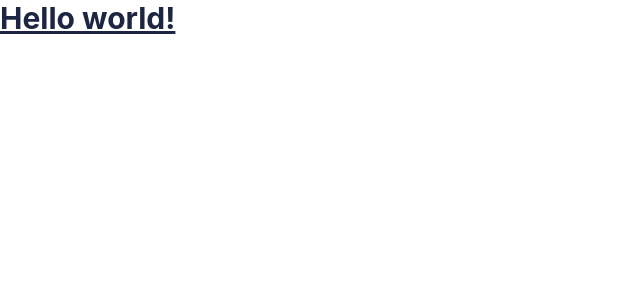
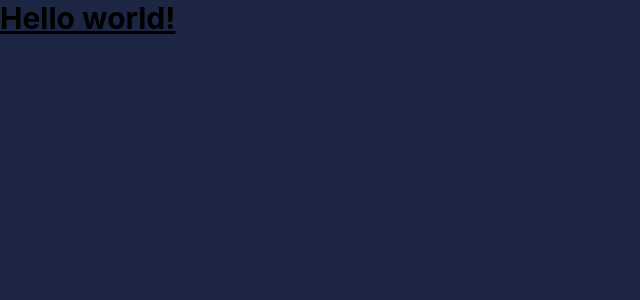
Before and after one commit to maxkopitz/portfolio, a Next.js app: page / in a window 1280 px wide. Shown: the top 300 px of the page, without its empty margins (0-640 px from the left). Built offline with nearby package versions, Linux system fonts and the light colour scheme.

Commit message:
Properly updating color

```diff
--- a/styles/globals.css
+++ b/styles/globals.css
@@ -7,7 +7,7 @@ body {
   margin: 0;
   font-family: -apple-system, BlinkMacSystemFont, Segoe UI, Roboto, Oxygen,
     Ubuntu, Cantarell, Fira Sans, Droid Sans, Helvetica Neue, sans-serif;
-  color: #1C2541;
+  background-color: #1c2541;
 }
 
 a {
--- a/tailwind.config.js
+++ b/tailwind.config.js
@@ -4,7 +4,10 @@ module.exports = {
     "./components/**/*.{js,ts,jsx,tsx}",
   ],
   theme: {
+    colors: {
+      primary: "#00bcd4",
+    },
     extend: {},
   },
   plugins: [],
-}
+};
```
